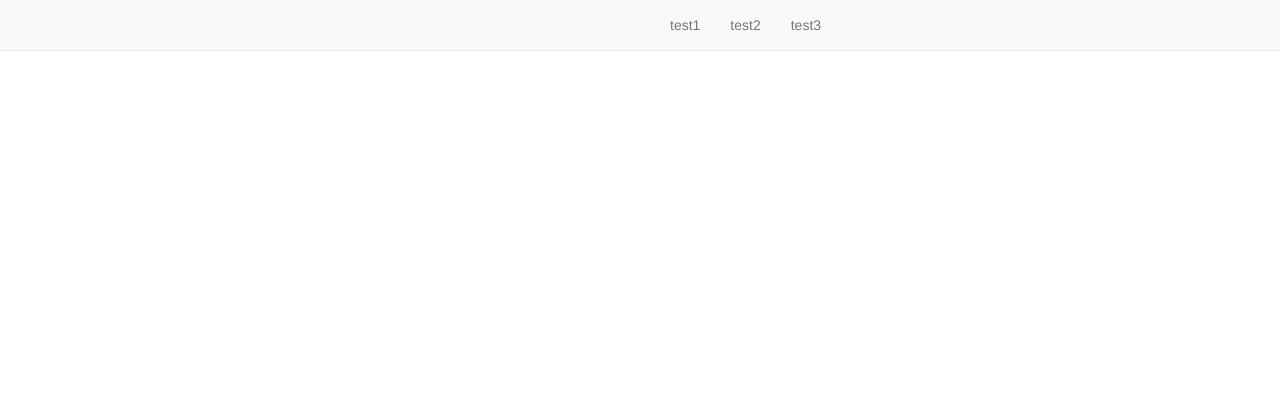
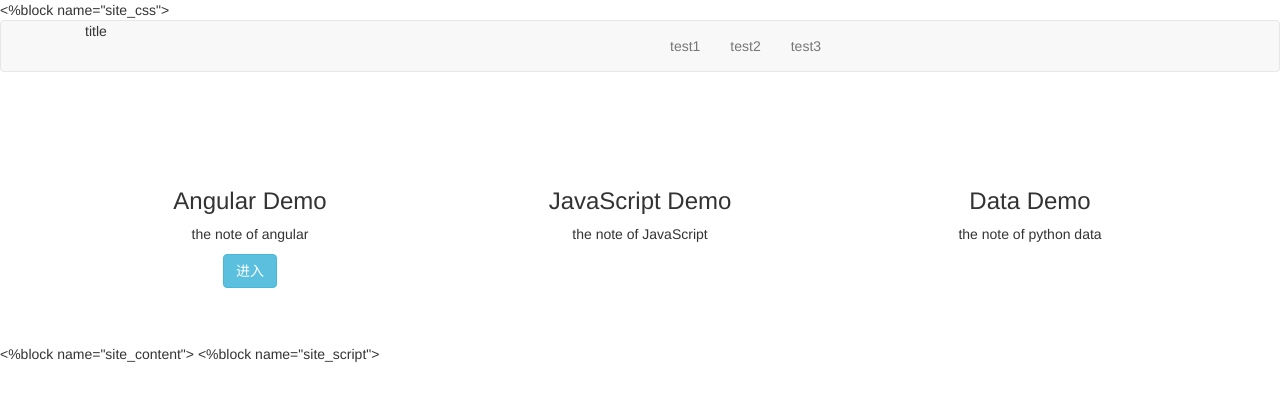
Before and after one commit to zimuzhang/django_learning, a Python web app: template STMixed/templates/site-template.html in a window 1280 px wide. Shown: the top 401 px of the page. Run offline with Jinja, Linux system fonts and the light colour scheme; the template is opened without the code that fills it, so the values that code supplies are empty; some libraries are stand-ins or nearby versions.

Commit message:
add home page

```diff
--- a/STMixed/static/work/css/work.css
+++ b/STMixed/static/work/css/work.css
@@ -7,3 +7,20 @@
 .navbar-nav>li{
     float: left;
 }
+
+.pull-right{
+    float: : right;
+}
+.content-preview{
+    padding: 4em 0 4em;
+}
+.preview{
+    background-color: #fff;
+    padding-top: 20px;
+}
+.content-preview .dec{
+    text-align: center;
+}
+/*.content-preview .item{
+    float: left;
+}*/
--- a/STMixed/templates/site-template.html
+++ b/STMixed/templates/site-template.html
@@ -13,10 +13,13 @@
 </head>
 <body>
     <!-- head -->
-    <nav class="navbar navbar-default navbar-fixed-top">
+    <div class="navbar navbar-default">
       <div class="container">
         <div class="row">
             <div class="col-lg-6">
+                <div class="col-lg-6">
+                title
+                </div>
             </div>
             <div class="col-lg-6">
                 <nav>
@@ -29,9 +32,49 @@
             </div>
         </div>
       </div>
-    </nav>
+    </div>
     <!-- content -->
-        <%block name="site_content"></%block>
+    <div class="content-preview">
+        <div class="container">
+            <div class="row">
+                <div class="col-lg-4 col-sm-6">
+                    <div class="preview">
+                        <div class="img">
+                        </div>
+                        <div class="dec">
+                            <h3>Angular Demo</h3>
+                            <p>the note of angular</p>
+                            <div class="col-lg-4"></div>
+                            <div class="col-lg-4">
+                                <a class="btn btn-info" href="#">进入</a>
+                            </div>
+                        </div>
+                    </div>
+                </div>
+                <div class="col-lg-4 col-sm-6">
+                    <div class="preview">
+                        <div class="img">
+                        </div>
+                        <div class="dec">
+                            <h3>JavaScript Demo</h3>
+                            <p>the note of JavaScript</p>
+                        </div>
+                    </div>
+                </div>
+                <div class="col-lg-4 col-sm-6">
+                    <div class="preview">
+                        <div class="img">
+                        </div>
+                        <div class="dec">
+                            <h3>Data Demo</h3>
+                            <p>the note of python data</p>
+                        </div>
+                    </div>
+                </div>
+            </div>
+        </div>
+    </div>
+    <%block name="site_content"></%block>
 
     <!-- foot -->
 
```
Also changed, not shown: STMixed/tmp/site-template.html.py (+3 -3 lines), STMixed/templates/angular-template.html (added), 1 other file.
